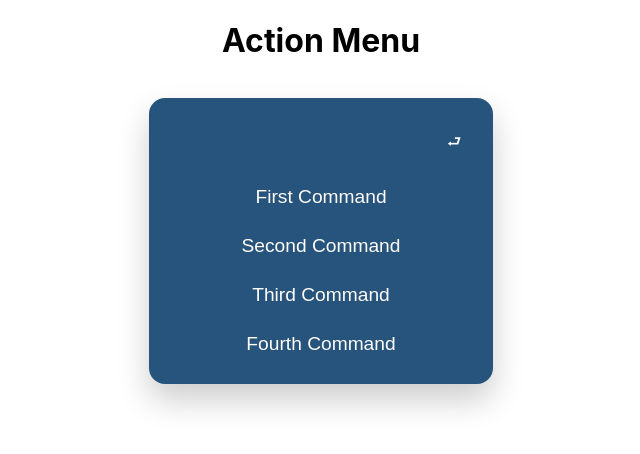
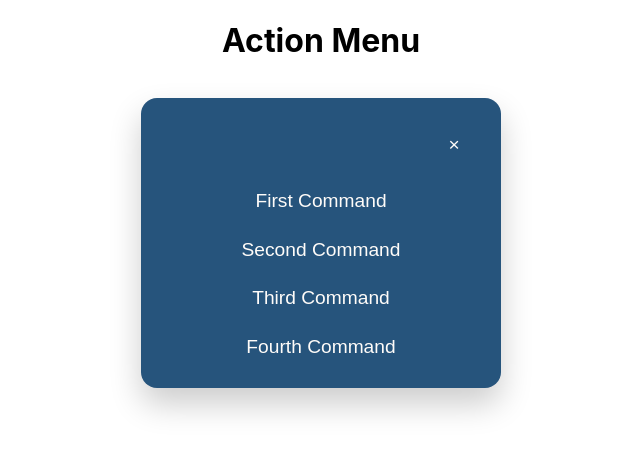
Before and after one commit to doggodoge/command-thing, a React (Create React App) app: page / in a window 1280 px wide. Shown: the top 454 px of the page, without its empty margins (319-959 px from the left). Built offline with nearby package versions, Linux system fonts and the light colour scheme.

Commit message:
feat: add clear text button

```diff
--- a/src/App.tsx
+++ b/src/App.tsx
@@ -30,14 +30,16 @@ const commandList: Command[] = [
     name: 'Fourth Command',
     action: () => {
       console.log('Executed fourth command');
-    }
-  }
+    },
+  },
 ];
 
 function App() {
   return (
     <div className={styles.app}>
-      <h1>Action Menu</h1>
+      <header>
+        <h1>Action Menu</h1>
+      </header>
       <CommandPalette commands={commandList} />
     </div>
   );
--- a/src/components/CommandPalette/CommandPalette.tsx
+++ b/src/components/CommandPalette/CommandPalette.tsx
@@ -19,7 +19,9 @@ function CommandPalette({ commands }: CommandPaletteProps) {
       <CommandPaletteSearchBar onSearchChange={onSearchChange} />
       {filteredList.map(item => (
         <div key={item.key}>
-          <button className={styles.commandButton} onClick={item.action}>{item.name}</button>
+          <button className={styles.commandButton} onClick={item.action}>
+            {item.name}
+          </button>
         </div>
       ))}
     </div>
--- a/src/components/CommandPalette/components/CommandPaletteSearchBar.module.scss
+++ b/src/components/CommandPalette/components/CommandPaletteSearchBar.module.scss
@@ -26,6 +26,19 @@
   color: $font-color;
 }
 
-.return {
+.clear {
+  font-size: larger;
   margin: 1em;
+  border-radius: 0.2em;
+  border-style: none;
+  color: $font-color;
+  background-color: transparent;
+
+  &:hover {
+    background-color: darken($background-color, 10%);
+  }
+
+  &:active {
+    background-color: darken($background-color, 12%);
+  }
 }
--- a/src/components/CommandPalette/components/CommandPaletteSearchBar.tsx
+++ b/src/components/CommandPalette/components/CommandPaletteSearchBar.tsx
@@ -6,8 +6,9 @@ function CommandPaletteSearchBar({
 }: CommandPaletteSearchBarProps) {
   const [text, setText] = useState('');
 
-  const handleReturn = () => {
-    console.log('pressed return');
+  const handleChange = (newText: string) => {
+    setText(newText);
+    onSearchChange(newText);
   };
 
   return (
@@ -16,12 +17,11 @@ function CommandPaletteSearchBar({
         className={styles.search}
         type="text"
         value={text}
-        onChange={e => {
-          setText(e.target.value);
-          onSearchChange(e.target.value);
-        }}
+        onChange={e => handleChange(e.target.value)}
       />
-      <div className={styles.return} onClick={handleReturn}>⮐</div>
+      <button className={styles.clear} onClick={() => handleChange('')}>
+        ×
+      </button>
     </div>
   );
 }
```
